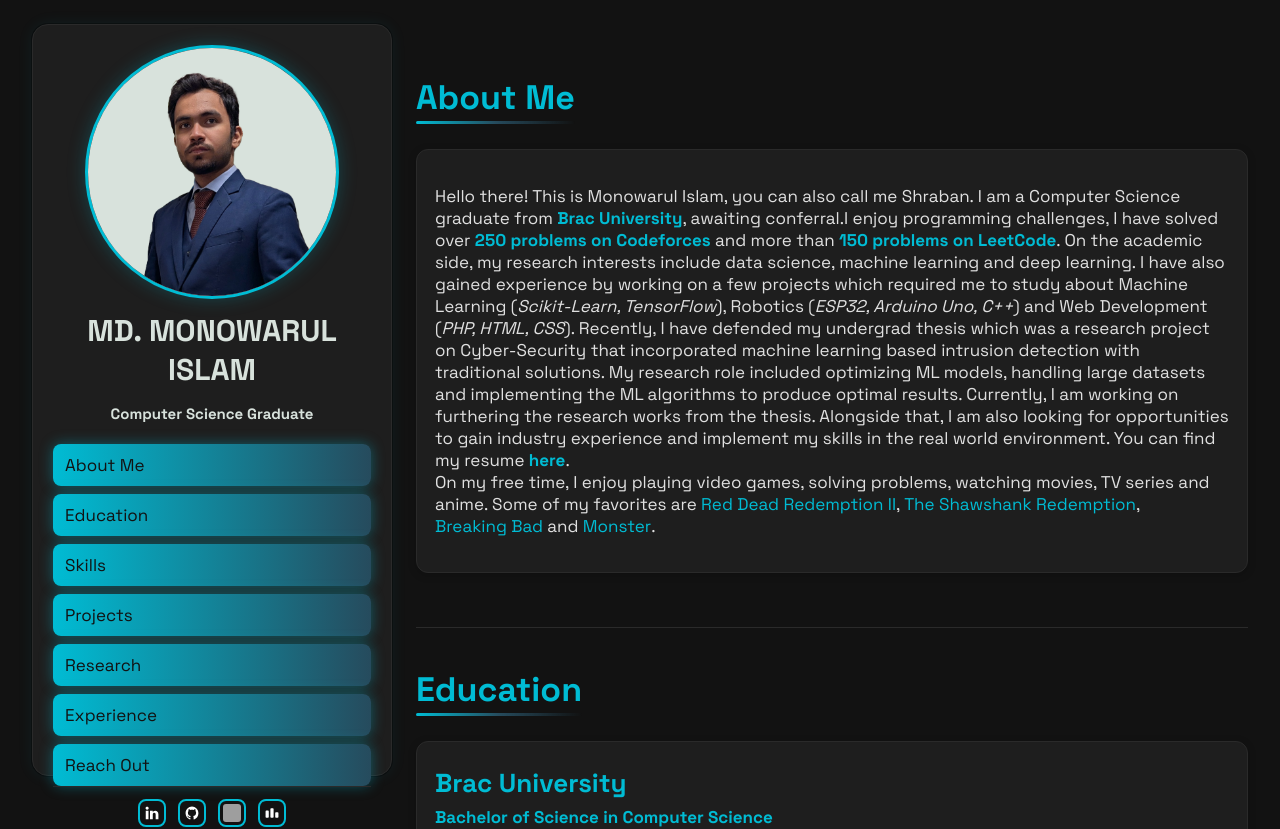
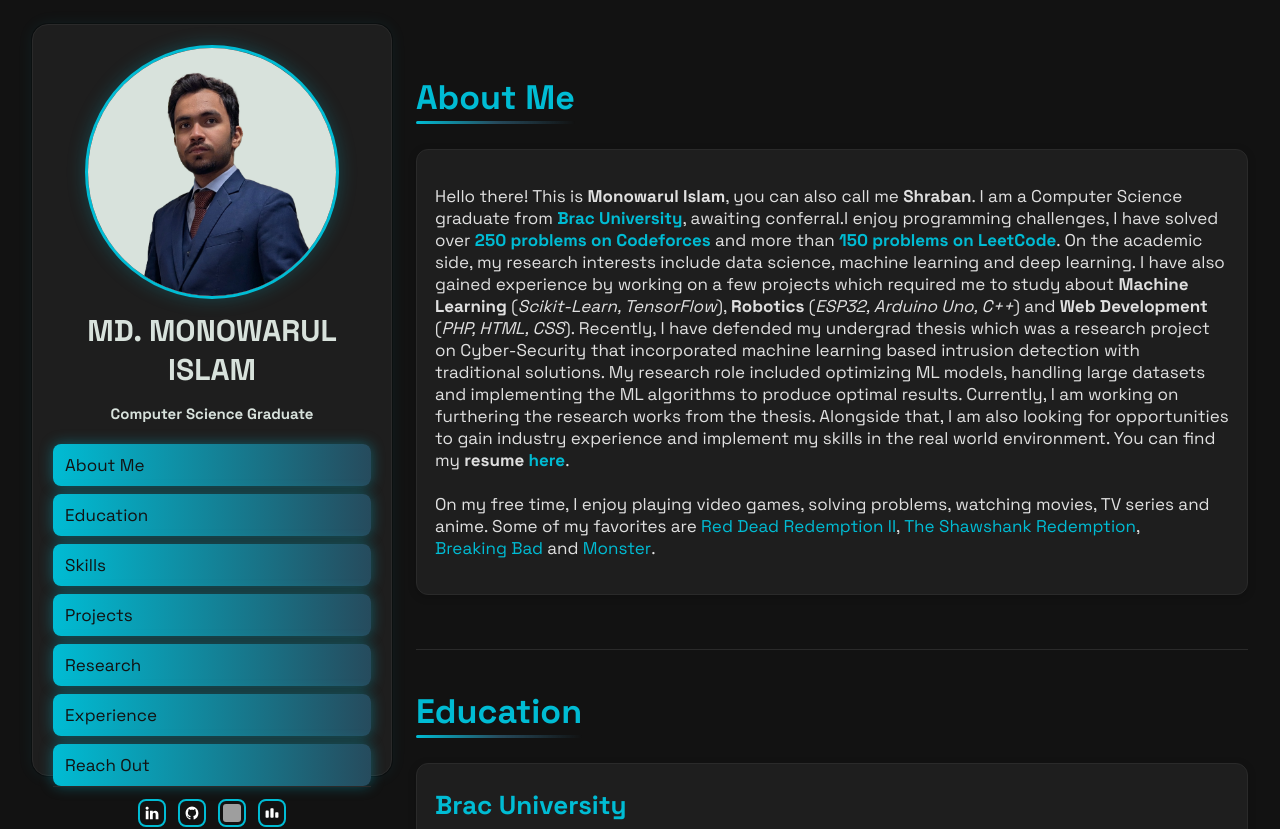
Before and after one commit to mi-shraban/portfolio-nextjs, a Next.js app: page / in a window 1280 px wide. Shown: the top 829 px of the page. Built offline with nearby package versions, Linux system fonts and the light colour scheme; grey boxes are pictures that could not be loaded.

Commit message:
Updated some SEO stuff for better reach.

```diff
--- a/app/layout.tsx
+++ b/app/layout.tsx
@@ -16,19 +16,65 @@
 })
 
 export const metadata: Metadata = {
-	title: 'Md. Monowarul Islam Shraban - Portfolio',
-	description: "Monowarul Islam Shraban's portfolio of projects and research.",
+	title: 'Md. Monowarul Islam - Portfolio',
+	description: "Md. Monowarul Islam's portfolio " +
+		"showcasing machine learning projects, web development, " +
+		"robotics, and 250+ Codeforces solutions. Computer Science " +
+		"graduate from Brac University specializing in cybersecurity " +
+		"and data science.",
+	keywords: [
+		'Md. Monowarul Islam',
+		'Monowarul Islam',
+		'Shraban',
+		'Monowarul Islam',
+		'Md Monowarul Islam',
+		'Computer Science Brac University',
+		'Codeforces xordan',
+		'Monowarul Islam Codeforces Solutions'
+	],
+	authors: [{
+		name: 'Md. Monowarul Islam',
+		url: 'https://monowarulislam.vercel.app'
+	}],
+	creator: 'Md. Monowarul Islam',
+	publisher: 'Md. Monowarul Islam',
 	metadataBase: new URL('https://monowarulislam.vercel.app'),
+	alternates: {
+		canonical: 'https://mi-shraban.github.io'
+	},
 	icons: {
 		icon: '/icons/siteLogo.png',
 		shortcut: '/icons/siteLogo.png',
 		apple: '/icons/siteLogo.png'
 	},
 	openGraph: {
-		title: 'Monowarul Islam Shraban',
-		description: 'Portfolio of Monowarul Islam Shraban.',
+		title: 'Md. Monowarul Islam - Portfolio',
+		description: 'Portfolio showcasing machine learning, web development, and 450+ programming challenge solutions. Specializing in cybersecurity and data science.',
 		type: 'website',
-		url: 'https://monowarulislam.vercel.app'
+		url: 'https://monowarulislam.vercel.app',
+		siteName: 'Monowarul Islam Portfolio',
+		images: [
+			{
+				url: '/photos/profile.png',
+				width: 1509,
+				height: 1509,
+				alt: 'Md. Monowarul Islam'
+			}
+		]
+	},
+	robots: {
+		index: true,
+		follow: true,
+		googleBot: {
+			index: true,
+			follow: true,
+			'max-video-preview': -1,
+			'max-image-preview': 'large',
+			'max-snippet': -1
+		}
+	},
+	verification: {
+		google: 'google-site-verification=P41IB63pI5bWa9KTFaUcG4ZKbPcbG3oQUeey_kYHZ3w'
 	}
 }
 
@@ -37,25 +83,74 @@
 		'@context': 'https://schema.org',
 		'@type': 'Person',
 		name: 'Md. Monowarul Islam',
+		alternateName: ['Monowarul Islam', 'Shraban', 'Md Monowarul Islam'],
 		url: 'https://monowarulislam.vercel.app',
-		image: '/photos/profile.jpg',
+		image: 'https://monowarulislam.vercel.app/photos/profile.png',
+		description: 'Computer Science graduate from Brac University specializing in machine learning, cybersecurity, and competitive programming with 250+ Codeforces solutions.',
+		jobTitle: 'Computer Science Graduate',
+		alumniOf: {
+			'@type': 'Organization',
+			name: 'Brac University',
+			url: 'https://bracu.ac.bd'
+		},
+		knowsAbout: [
+			'Machine Learning',
+			'Deep Learning',
+			'Cybersecurity',
+			'Data Science',
+			'Python Programming',
+			'Web Development',
+			'Competitive Programming',
+			'Robotics'
+		],
 		sameAs: [
 			'https://www.linkedin.com/in/md-monowarul-islam-b7657b341/',
 			'https://github.com/mi-shraban',
-			'https://codeforces.com/profile/xordan.-'
+			'https://codeforces.com/profile/xordan.-',
+			'https://leetcode.com/u/xordan77/'
 		],
-		alumniOf: 'Brac University',
-		jobTitle: 'Computer Science Graduate',
-		worksFor: { '@type': 'Organization', name: 'Brac University' }
+		email: 'monowarul7ii@gmail.com',
+		address: {
+			'@type': 'PostalAddress',
+			addressLocality: 'Dhaka',
+			addressCountry: 'BD'
+		}
 	}
+
+	const breadcrumbLd = {
+		'@context': 'https://schema.org',
+		'@type': 'BreadcrumbList',
+		itemListElement: [
+			{
+				'@type': 'ListItem',
+				position: 1,
+				name: 'Home',
+				item: 'https://monowarulislam.vercel.app'
+			},
+			{
+				'@type': 'ListItem',
+				position: 2,
+				name: 'Codeforces Solutions',
+				item: 'https://monowarulislam.vercel.app/cfsolves'
+			}
+		]
+	}
+
 	return (
 		<html lang="en" className={`${bodyFont.variable} ${displayFont.variable}`}>
 		<head>
-			<meta name="viewport" content="width=device-width, initial-scale=1" />
+			<meta name="viewport" content="width=device-width, initial-scale=1"/>
+			<link rel="canonical" href="https://monowarulislam.vercel.app"/>
 			<script
 				type="application/ld+json"
 				dangerouslySetInnerHTML={{
 					__html: JSON.stringify(jsonLd)
+				}}
+			/>
+			<script
+				type="application/ld+json"
+				dangerouslySetInnerHTML={{
+					__html: JSON.stringify(breadcrumbLd)
 				}}
 			/>
 		</head>
--- a/components/sections/AboutMe.tsx
+++ b/components/sections/AboutMe.tsx
@@ -5,8 +5,8 @@
         <section id="aboutme" className="section">
             <h2>About Me</h2>
                 <div className="card">
-                    <p>Hello there! This is Monowarul Islam, you can also call me Shraban. I am a Computer Science
-                        graduate
+                    <p>Hello there! This is <strong>Monowarul Islam</strong>, you can also call me <strong>Shraban</strong>.
+                        I am a Computer Science graduate
                         from <a href="https://bracu.ac.bd" className="ab_link" target="_blank">Brac University</a>,
                         awaiting
                         conferral.I enjoy programming challenges, I have solved over <a className="ab_link"
@@ -17,9 +17,8 @@
                                                        target="_blank">150 problems on LeetCode</a>.
                         On the academic side, my research interests include data science, machine learning and deep
                         learning. I have also gained experience by working on a few projects which required me to study
-                        about Machine
-                        Learning (<i>Scikit-Learn, TensorFlow</i>), Robotics (<i>ESP32, Arduino Uno, C++</i>) and Web
-                        Development (<i>PHP, HTML, CSS</i>). Recently, I have defended my undergrad thesis
+                        about <strong>Machine Learning</strong> (<i>Scikit-Learn, TensorFlow</i>), <strong>Robotics</strong> (<i>ESP32, Arduino Uno, C++</i>) and
+                        <strong> Web Development</strong> (<i>PHP, HTML, CSS</i>). Recently, I have defended my undergrad thesis
                         which was a research project on Cyber-Security that incorporated machine learning based
                         intrusion
                         detection with traditional solutions. My research role included optimizing ML models, handling
@@ -28,9 +27,10 @@
                         furthering the
                         research works from the thesis. Alongside that, I am also looking for opportunities to gain
                         industry
-                        experience and implement my skills in the real world environment. You can find my resume <a
+                        experience and implement my skills in the real world environment. You can find my <strong>resume</strong> <a
                             className="ab_link"
                             href={resumePdf} target="_blank">here</a>.
+                        <br/>
                         <br/>
                         On my free time, I enjoy playing video games, solving problems, watching movies, TV series and
                         anime. Some of my favorites are <span> </span>
```
Also changed, not shown: app/cfsolves/metadata.ts (+31 -4 lines).
